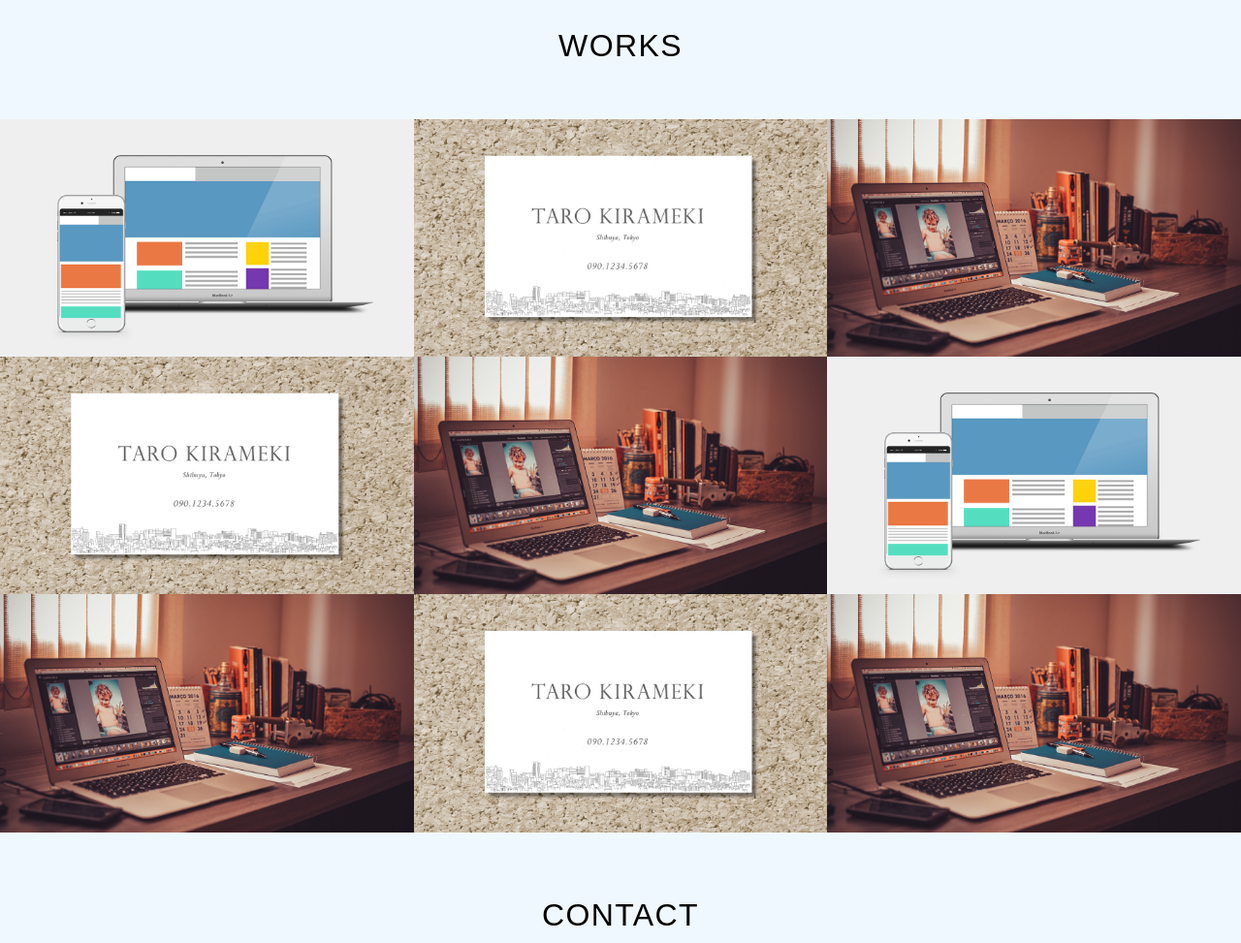
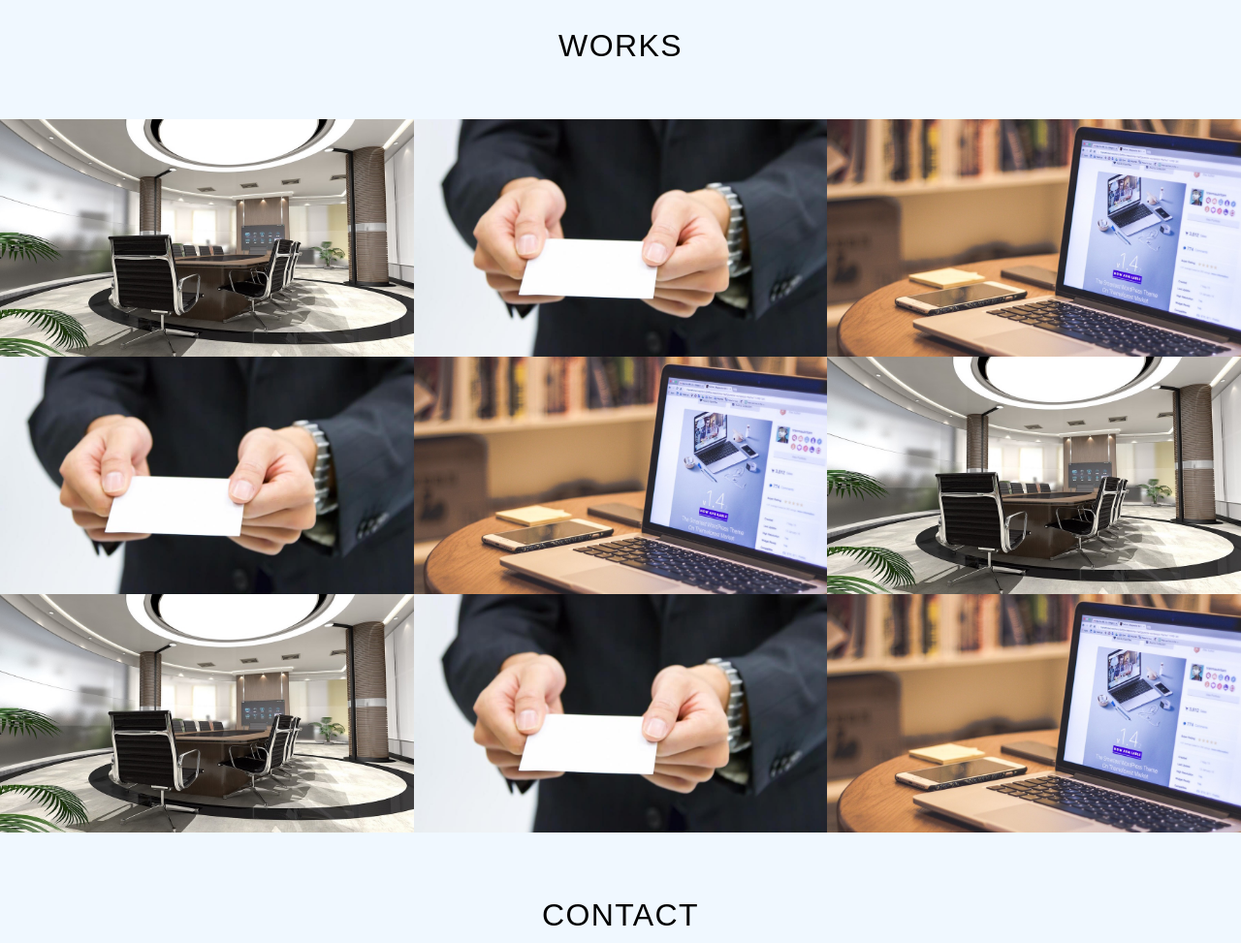
Before and after one commit to yukari-takayama/yukari-takayama.github.io, a plain HTML site: page index.html in a window 1280 px wide. Shown: the part 1040-2013 px from the top of the page at 97% size. Drawn offline with nearby package versions, Linux system fonts and the light colour scheme.

Commit message:
new portfolio

```diff
--- a/index.html
+++ b/index.html
@@ -14,7 +14,7 @@
             <a href="#contact" class="button-contact"><i aria-label="お問い合わせ" class="fa fa-envelope-o"></i></a>
             <div class="profile">
                 <h1 class="site-title abel uppercase text-center"><strong class="bold">TOKYO OL</strong><span>Yukari Takayama</span></h1>
-                <img src="./images/profile.jpg" alt="プロフィール写真" width="140" height="140" class="block-center profile-icon">
+                <img src="./images/img_profile2.jpg" alt="プロフィール写真" width="140" height="140" class="block-center profile-icon">
                 <p>東京都在住の会社員、高山 結加里です。オンラインスクールでWeb制作について学び中です。これからさらにWeb制作の技術や知識を身につけて、Webサイト運用や問題解決のアドバイスもできるようになりたいと思っています。</p>
             </div>
         </header>
@@ -43,7 +43,7 @@
                  <h2 class="text-center">Works</h2>
         <div class="works-box">
             <a href="#">
-                <img src="./images/img_work_site.png" alt="株式会社きらめき コーポレートサイト様 Webサイトデザイン">
+                <img src="./images/img_work_site2.jpg" alt="株式会社きらめき コーポレートサイト様 Webサイトデザイン">
                 <div class="works-box-inner">
                     <div class="text-center">
                         <h3>株式会社きらめき コーポレートサイト</h3>
@@ -55,7 +55,7 @@
         </div>
         <div class="works-box">
             <a href="#">
-                <img src="./images/img_work_card.jpg" alt="きらめき花子様 名刺デザイン">
+                <img src="./images/img_work_card2.jpg" alt="きらめき花子様 名刺デザイン">
                 <div class="works-box-inner">
                     <div class="text-center">
                         <h3>きらめき花子様 名刺</h3>
@@ -67,7 +67,7 @@
         </div>
         <div class="works-box">
             <a href="#">
-                <img src="./images/img_work_blog.jpg" alt="WordPressオリジナルテーマ">
+                <img src="./images/img_work_blog2.jpg" alt="WordPressオリジナルテーマ">
                 <div class="works-box-inner">
                     <div class="text-center">
                         <h3>ブログデザイン</h3>
@@ -79,7 +79,7 @@
         </div>
         <div class="works-box">
             <a href="#">
-                <img src="./images/img_work_card.jpg" alt="きらめき花子様 名刺デザイン">
+                <img src="./images/img_work_card2.jpg" alt="きらめき花子様 名刺デザイン">
                 <div class="works-box-inner">
                     <div class="text-center">
                         <h3>きらめき花子様 名刺</h3>
@@ -91,7 +91,7 @@
         </div>
         <div class="works-box">
             <a href="#">
-                <img src="./images/img_work_blog.jpg" alt="WordPressオリジナルテーマ">
+                <img src="./images/img_work_blog2.jpg" alt="WordPressオリジナルテーマ">
                 <div class="works-box-inner">
                     <div class="text-center">
                         <h3>ブログデザイン</h3>
@@ -103,7 +103,7 @@
         </div>
         <div class="works-box">
             <a href="#">
-                <img src="./images/img_work_site.png" alt="株式会社きらめき コーポレートサイト様 Webサイトデザイン">
+                <img src="./images/img_work_site2.jpg" alt="株式会社きらめき コーポレートサイト様 Webサイトデザイン">
                 <div class="works-box-inner">
                     <div class="text-center">
                         <h3>株式会社きらめき コーポレートサイト</h3>
@@ -113,12 +113,12 @@
                 </div>
             </a>
         </div>
-         <div class="works-box">
+        <div class="works-box">
             <a href="#">
-                <img src="./images/img_work_blog.jpg" alt="WordPressオリジナルテーマ">
+                <img src="./images/img_work_site2.jpg" alt="株式会社きらめき コーポレートサイト様 Webサイトデザイン">
                 <div class="works-box-inner">
                     <div class="text-center">
-                        <h3>ブログデザイン</h3>
+                        <h3>株式会社きらめき コーポレートサイト</h3>
                         <small>2016.04.20</small>
                         <span class="button-readmore">Read More</span>
                     </div>
@@ -127,7 +127,7 @@
         </div>
         <div class="works-box">
             <a href="#">
-                <img src="./images/img_work_card.jpg" alt="きらめき花子様 名刺デザイン">
+                <img src="./images/img_work_card2.jpg" alt="きらめき花子様 名刺デザイン">
                 <div class="works-box-inner">
                     <div class="text-center">
                         <h3>きらめき花子様 名刺</h3>
@@ -137,9 +137,9 @@
                 </div>
             </a>
         </div>
-        <div class="works-box">
+         <div class="works-box">
             <a href="#">
-                <img src="./images/img_work_blog.jpg" alt="WordPressオリジナルテーマ">
+                <img src="./images/img_work_blog2.jpg" alt="WordPressオリジナルテーマ">
                 <div class="works-box-inner">
                     <div class="text-center">
                         <h3>ブログデザイン</h3>
```
Also changed, not shown: images/img_profile2.jpg (added), images/img_work_blog2.jpg (added), images/img_work_card2.jpg (added), images/img_work_site2.jpg (added).
